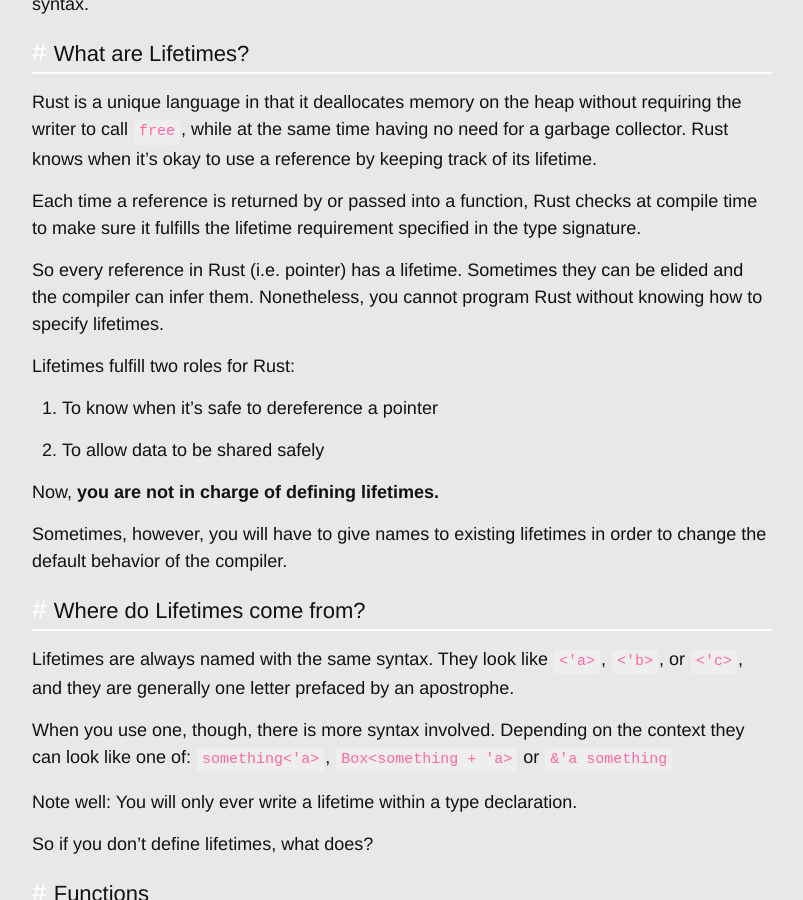
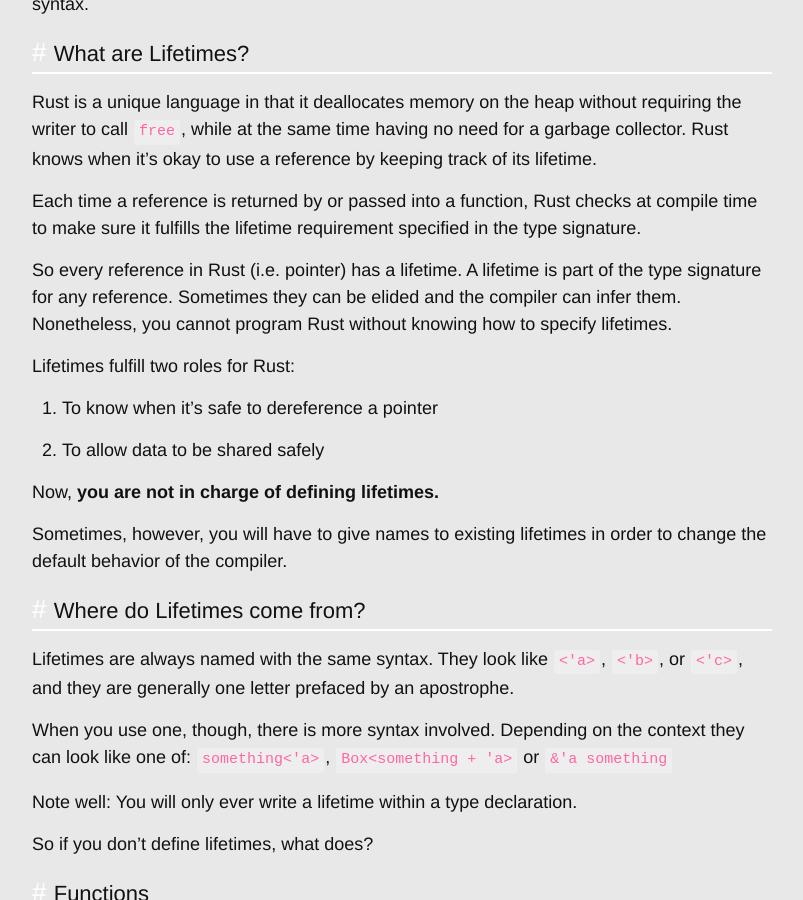
Before and after one commit to Charlesetc/charlesetc, a Jekyll site: the page built from _posts/2015-10-29-rust-lifetimes.markdown, in a window 1280 px wide and 900 px high, scrolled down 457 px. Shown: the whole window, without its empty margins (238-1041 px from the left). Built offline with Jekyll 4.4.1, drawn with Linux system fonts in a browser that asks for light colours; Markdown is read by kramdown in place of the engine named in the settings.

Commit message:
Clarification

```diff
--- a/_posts/2015-10-29-rust-lifetimes.markdown
+++ b/_posts/2015-10-29-rust-lifetimes.markdown
@@ -20,7 +20,7 @@
 
 Each time a reference is returned by or passed into a function, Rust checks at compile time to make sure it fulfills the lifetime requirement specified in the type signature.
 
-So every reference in Rust (i.e. pointer) has a lifetime. Sometimes they can be elided
+So every reference in Rust (i.e. pointer) has a lifetime. A lifetime is part of the type signature for any reference. Sometimes they can be elided
 and the compiler can infer them. Nonetheless, you cannot program Rust without knowing how to specify lifetimes.
 
 Lifetimes fulfill two roles for Rust:
```
